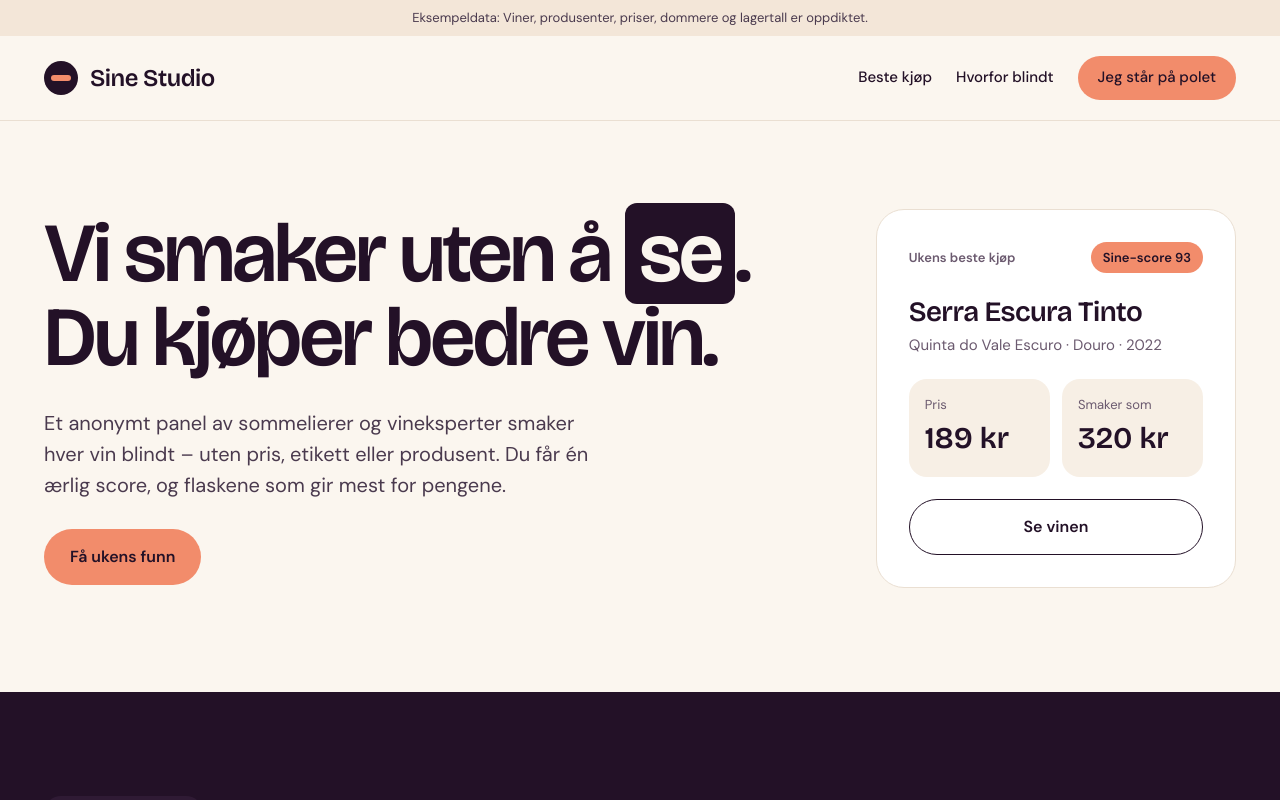
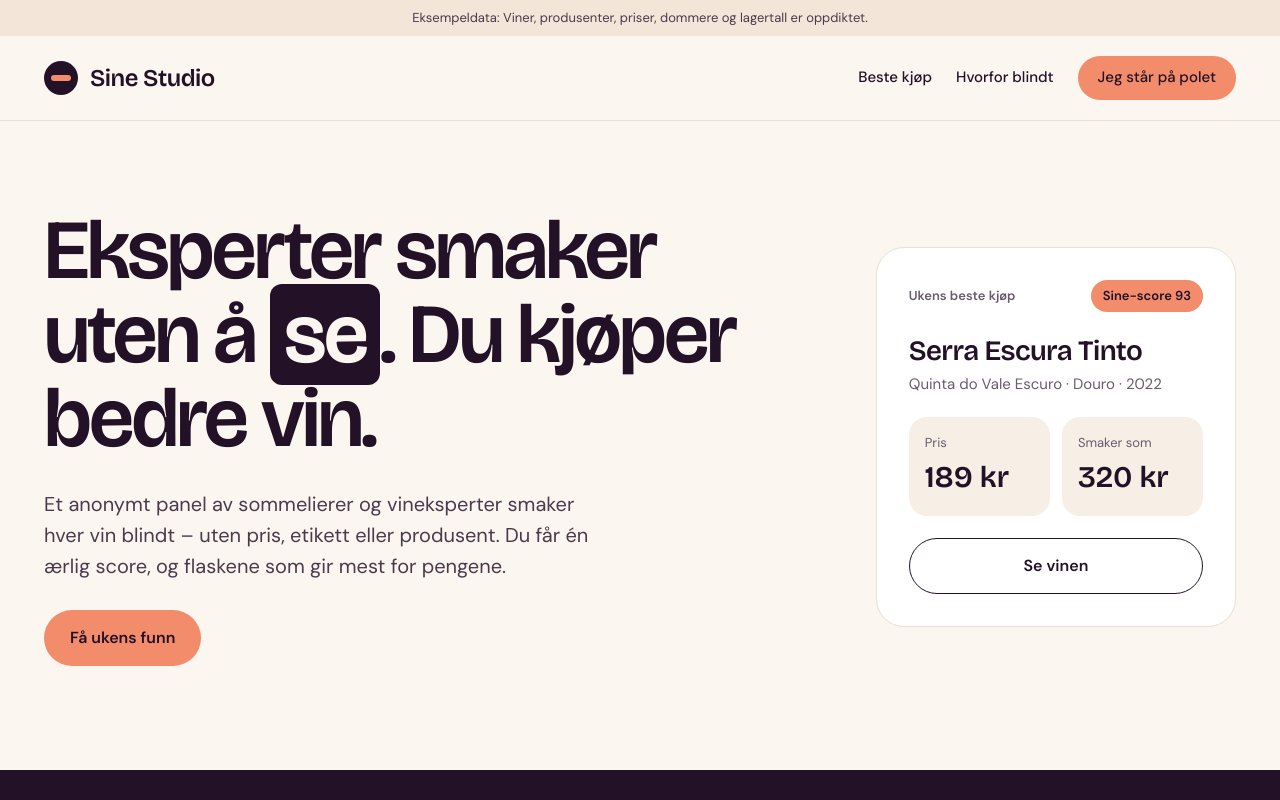
Before and after one commit to haraldoyen/sinestudio, a Next.js app: page / in a window 1280 px wide. Shown: the top 800 px of the page. Built offline with nearby package versions, Linux system fonts and the light colour scheme.

Commit message:
Endre overskriften til «Eksperter smaker uten å se»
Co-Authored-By: Claude Opus 5.5 <noreply@anthropic.com>

```diff
--- a/app/page.tsx
+++ b/app/page.tsx
@@ -24,7 +24,7 @@ export default function HomePage() {
         <section className="mx-auto flex max-w-[1240px] flex-wrap items-center gap-16 px-6 pt-[88px] pb-[104px] max-sm:pt-12 max-sm:pb-16">
           <div className="flex min-w-0 flex-[999_1_560px] flex-col gap-7">
             <h1 className={`${heading} text-h1`}>
-              Vi smaker uten å{" "}
+              Eksperter smaker uten å{" "}
               <span className="rounded-xl bg-ink px-3.5 text-bg">se</span>. Du
               kjøper bedre vin.
             </h1>
```
